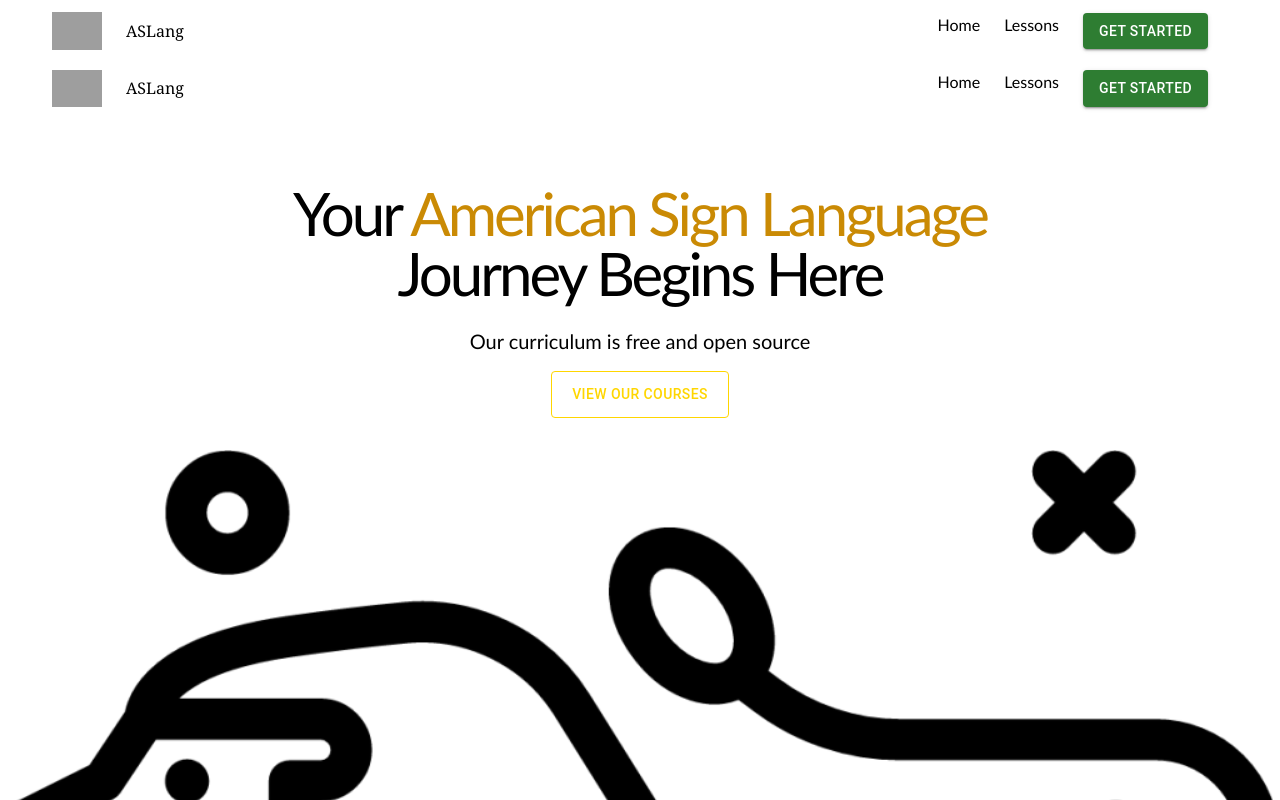
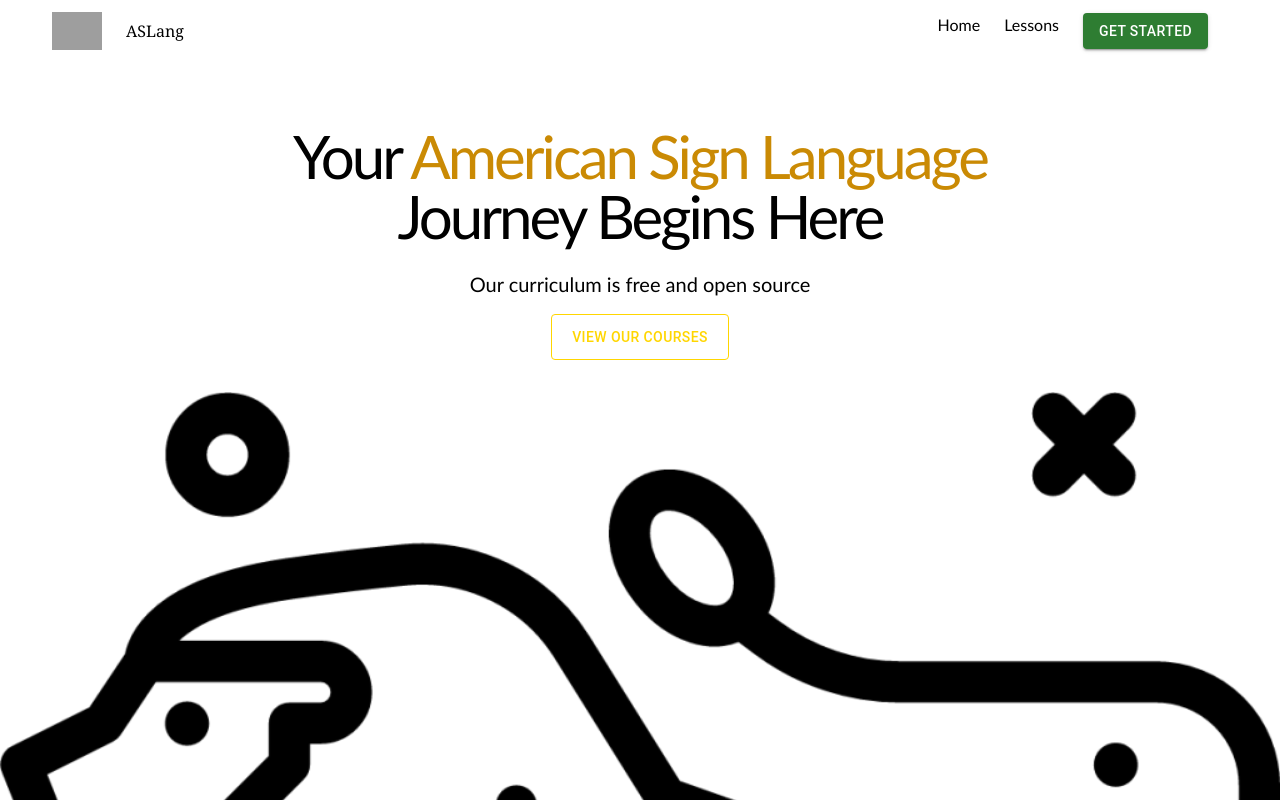
Before and after one commit to erom03/ASLang, a Next.js app: page / in a window 1280 px wide. Shown: the top 800 px of the page. Built offline with nearby package versions, Linux system fonts and the light colour scheme; grey boxes are pictures that could not be loaded.

Commit message:
Remove excess navbar calls

```diff
--- a/app/lessons/page.tsx
+++ b/app/lessons/page.tsx
@@ -25,7 +25,6 @@ function BasicStack() {
 const Lessons = () => {
   return (
     <section>
-      <header><Navigation /></header>
       <BasicStack /> {/* Use the BasicStack component here */}
       <div>lessons page here</div>
       <GetOutput />
--- a/app/login/page.tsx
+++ b/app/login/page.tsx
@@ -7,7 +7,6 @@ import Navigation from "../components/navigation";
 export default function Login()  {
   return (
     <section>
-    <header><Navigation /></header>
     <div>login page goes here</div>
     </section>
   )
--- a/app/page.tsx
+++ b/app/page.tsx
@@ -7,7 +7,6 @@ import Navigation from "./components/navigation";
 export default function Home() {
   return (
     <section>
-      <header><Navigation /></header>
       <main>
         <div className="max-w-4xl mx-auto sm:pt-16 text-center">
           <h1 className="text-4xl sm:text-6xl font-medium mx-auto pb-6 tracking-tighter">
```
